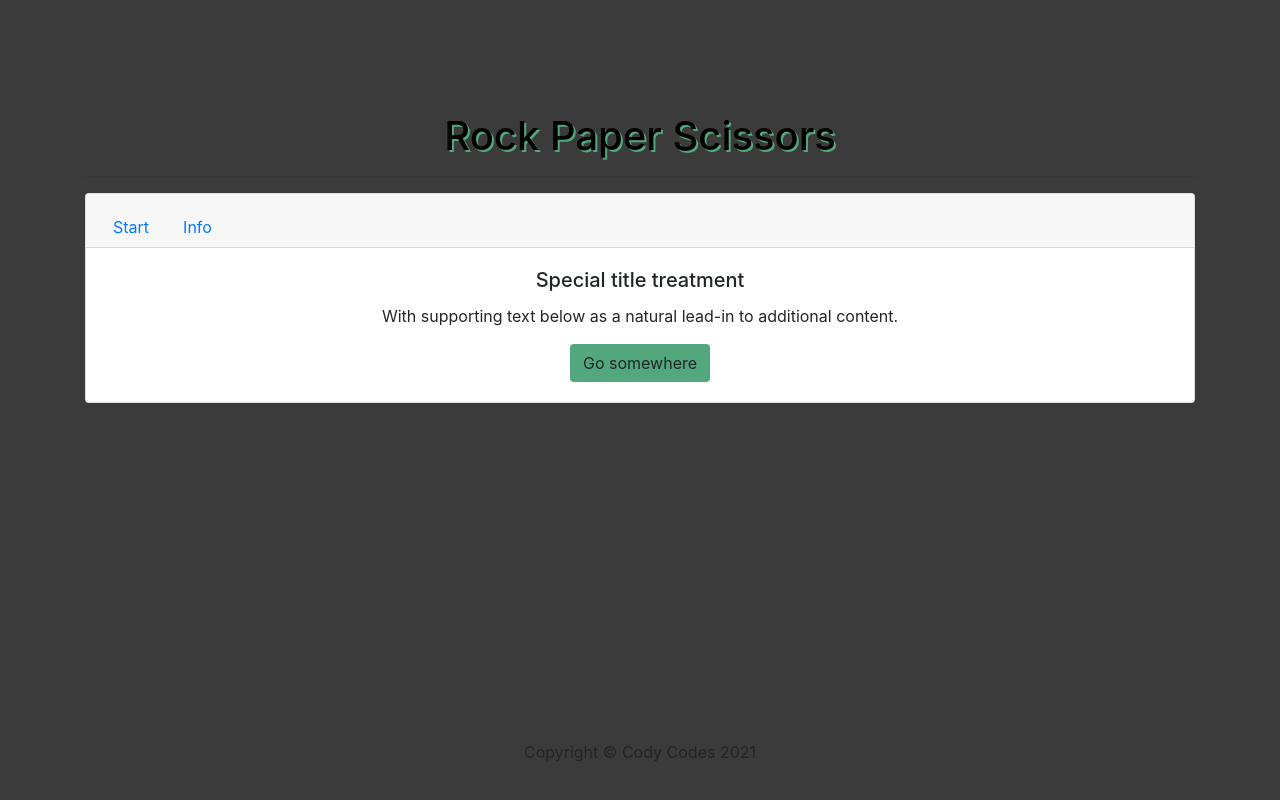
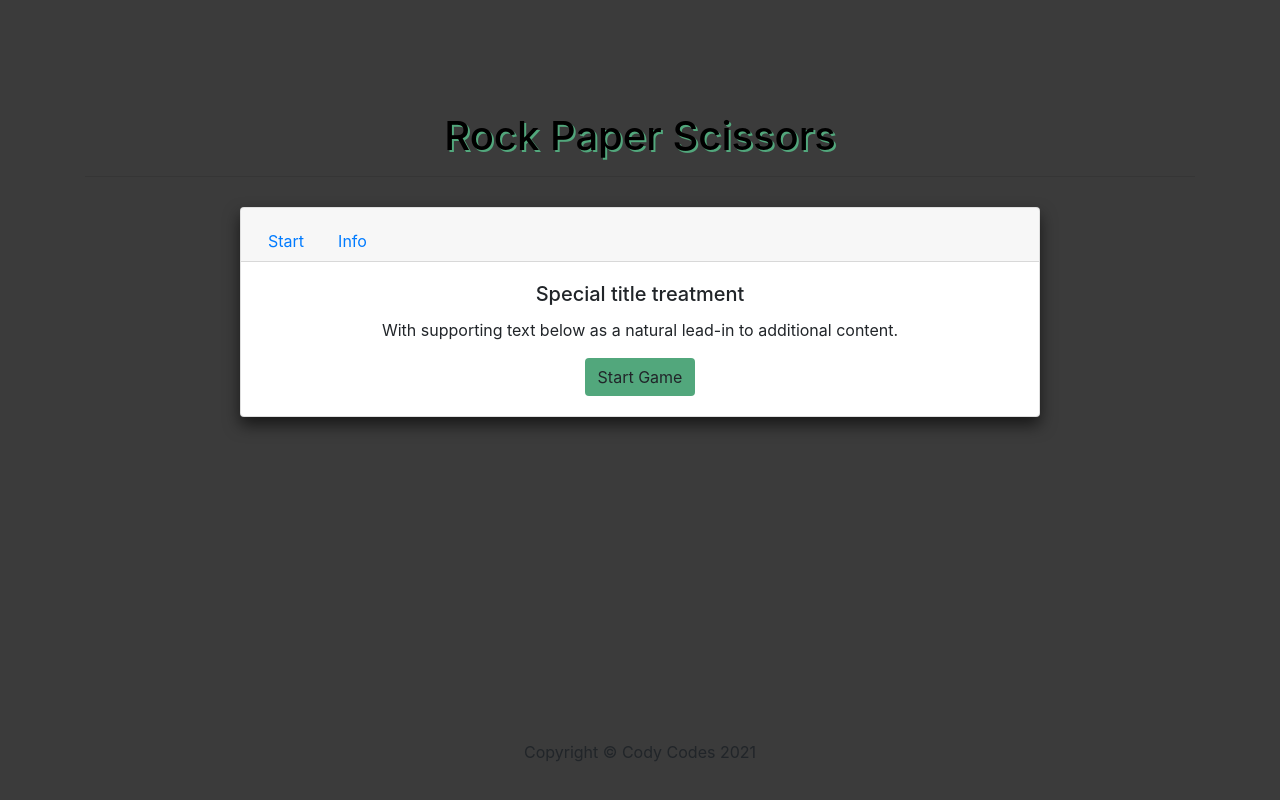
Before and after one commit to CodyBonsma/rock-paper-scissors, a React (Create React App) app: page / in a window 1280 px wide. Built offline with nearby package versions, Linux system fonts and the light colour scheme.

Commit message:
changgeeee

```diff
--- a/src/Home/Home.jsx
+++ b/src/Home/Home.jsx
@@ -4,15 +4,13 @@ import "./Home.css";
 
 const Home = () => {
   const [pane, setPane] = useState(true);
-  const [active, setActive] = useState(false);
 
+  // these functions toggle between tabs
   const toggleOptOne = () => {
-    console.log("clicked this pane");
     setPane(true)
   }
 
   const toggleOptTwo = () => {
-    console.log('clicked toggle dos')
     setPane(false)
   }
 
@@ -21,13 +19,12 @@ const Home = () => {
       <h2 id="front-title">Rock Paper Scissors</h2>
       <hr />
 
-      <div className="card text-center">
+      <div className="card text-center home-tron">
         <div className="card-header">
           <ul className="nav nav-tabs card-header-tabs">
             <li className="nav-item">
               <a
                 className="nav-link"
-                active={active}
                 onClick={() => toggleOptOne()}
                 role="tab"
                 data-toggle="tab"
@@ -40,7 +37,6 @@ const Home = () => {
               <a
                 className="nav-link"
                 onClick={() => toggleOptTwo()}
-                active={active}
                 role="tab"
                 href="#info"
                 data-toggle="tab"
@@ -63,8 +59,8 @@ const Home = () => {
                 With supporting text below as a natural lead-in to additional
                 content.
               </p>
-              <a href="#" class="btn btn-go">
-                Go somewhere
+              <a href="/game" className="btn btn-go">
+                Start Game
               </a>
             </div>{" "}
           </div>
```
Also changed, not shown: 1 other file (tests, documents, lock files or other folders).
